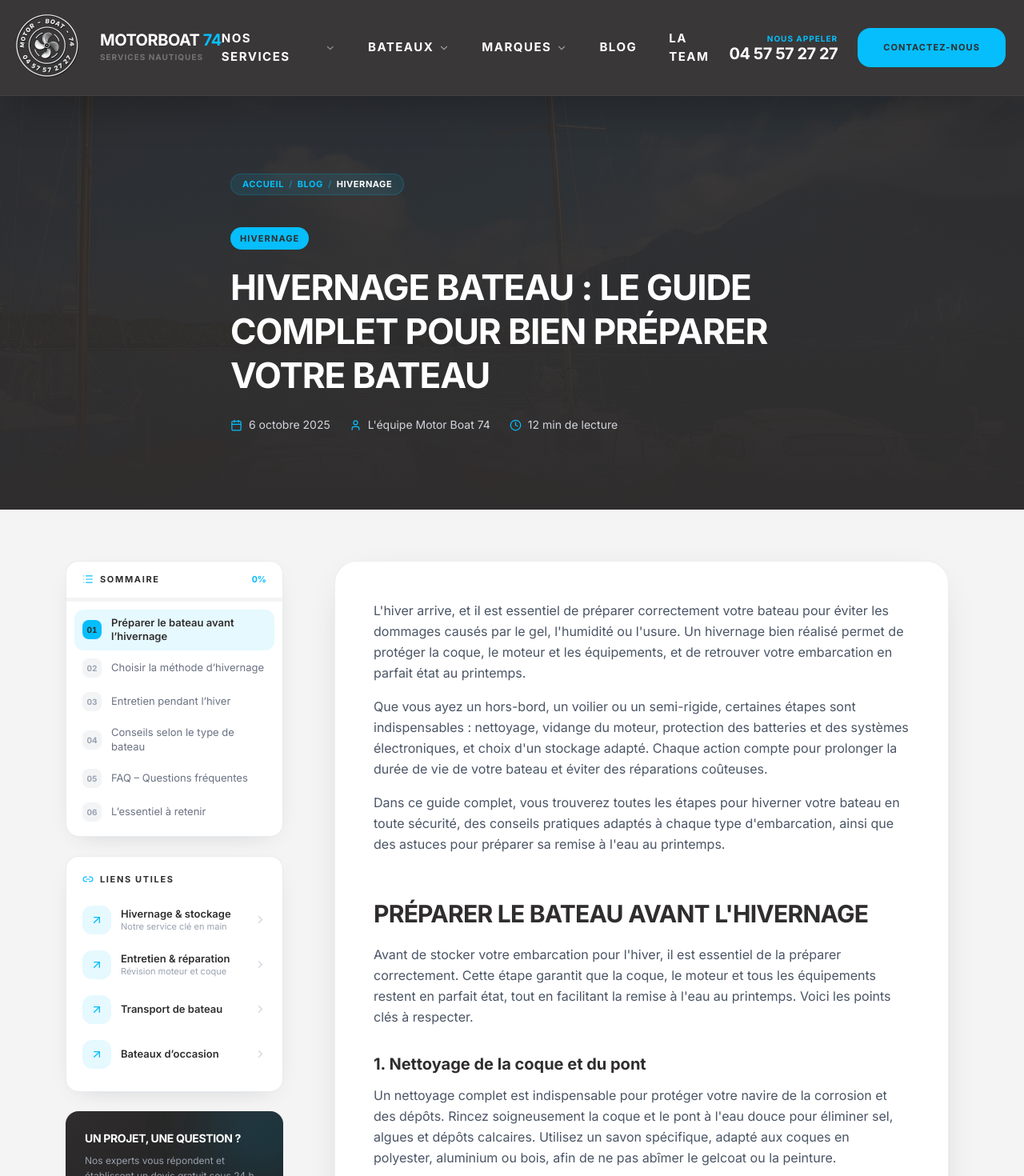
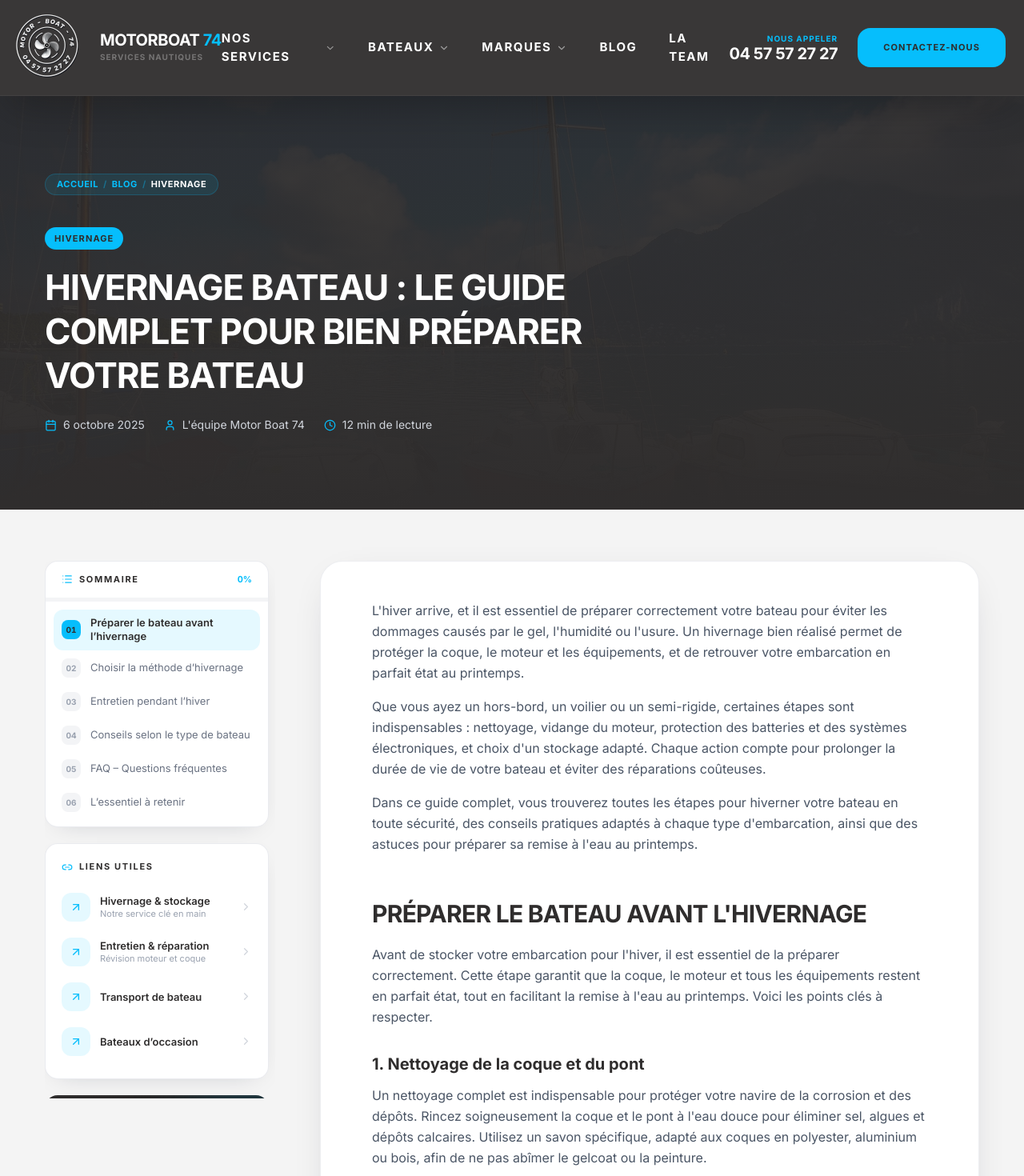
Before and after one commit to Ericfevrier/MB74-Site, a React (Vite) app: page /blog/hivernage/hivernage-bateau-guide-complet in a window 1280 px wide. Shown: the top 1470 px of the page at 80% size. Built offline with nearby package versions, Linux system fonts and the light colour scheme.

Commit message:
Blog : mise en page article elargie (marges fines) + sidebar sticky avec scroll interne (plus de crop)

```diff
--- a/src/components/blog/ArticleLayout.tsx
+++ b/src/components/blog/ArticleLayout.tsx
@@ -251,7 +251,8 @@ export function ArticleLayout({
           <img src={hero} alt={title} className="w-full h-full object-cover opacity-30" referrerPolicy="no-referrer" fetchPriority="high" />
           <div className="absolute inset-0 bg-gradient-to-b from-brand-dark/80 via-brand-dark/85 to-brand-dark" />
         </div>
-        <div className="relative max-w-3xl mx-auto px-4 lg:px-8 py-20 lg:py-24">
+        <div className="relative max-w-[1480px] mx-auto px-5 sm:px-7 lg:px-10 xl:px-14 py-20 lg:py-24">
+          <div className="max-w-3xl">
           <Breadcrumb size="sm" items={[{ label: 'Accueil', to: '/' }, { label: 'Blog', to: '/blog' }, { label: categoryName(category) }]} />
           <span className="inline-block bg-brand-cyan text-brand-dark text-[11px] font-bold uppercase tracking-widest px-3 py-1.5 rounded-full mt-4 mb-5">
             {categoryName(category)}
@@ -262,15 +263,16 @@ export function ArticleLayout({
             <span className="flex items-center gap-2"><User size={15} className="text-brand-cyan" /> {author}</span>
             {readingTime && <span className="flex items-center gap-2"><Clock size={15} className="text-brand-cyan" /> {readingTime} de lecture</span>}
           </div>
+          </div>
         </div>
       </header>
 
       {/* Corps : sidebar gauche + article */}
-      <div className="max-w-[1180px] mx-auto px-4 lg:px-8 py-12 lg:py-16">
-        <div className="lg:grid lg:grid-cols-[17rem_minmax(0,1fr)] lg:gap-12 xl:gap-16">
-          {/* Sidebar (desktop) */}
+      <div className="max-w-[1480px] mx-auto px-5 sm:px-7 lg:px-10 xl:px-14 py-12 lg:py-16">
+        <div className="lg:grid lg:grid-cols-[18rem_minmax(0,1fr)] lg:gap-10 xl:gap-14">
+          {/* Sidebar (desktop) — sticky avec scroll interne pour ne jamais être coupée */}
           <aside className="hidden lg:block">
-            <div className="sticky top-24 space-y-6">
+            <div className="sticky top-28 max-h-[calc(100vh-8rem)] overflow-y-auto overscroll-contain space-y-5 pr-2 pb-4 [scrollbar-width:thin] [scrollbar-color:rgb(203_213_225)_transparent]">
               {toc.length > 0 && <SommaireCard />}
               <LinksCard />
               <RelatedCard />
@@ -296,7 +298,7 @@ export function ArticleLayout({
               </details>
             )}
 
-            <article className="max-w-3xl bg-white rounded-[1.75rem] border border-gray-200/70 shadow-[0_12px_50px_-28px_rgba(15,23,42,0.3)] p-6 sm:p-10 lg:p-12">
+            <article className="bg-white rounded-[1.75rem] border border-gray-200/70 shadow-[0_12px_50px_-28px_rgba(15,23,42,0.3)] p-6 sm:p-10 lg:p-12 xl:px-16">
               {children}
             </article>
 
@@ -308,7 +310,7 @@ export function ArticleLayout({
             </div>
 
             {/* Pied d'article : retour + partage */}
-            <div className="max-w-3xl mt-10 flex flex-wrap items-center justify-between gap-4 px-1">
+            <div className="mt-10 flex flex-wrap items-center justify-between gap-4 px-1">
               <Link to="/blog" className="inline-flex items-center gap-2 text-sm font-bold uppercase tracking-widest text-gray-500 hover:text-brand-dark transition">
                 <ArrowLeft size={15} /> Retour au blog
               </Link>
```
